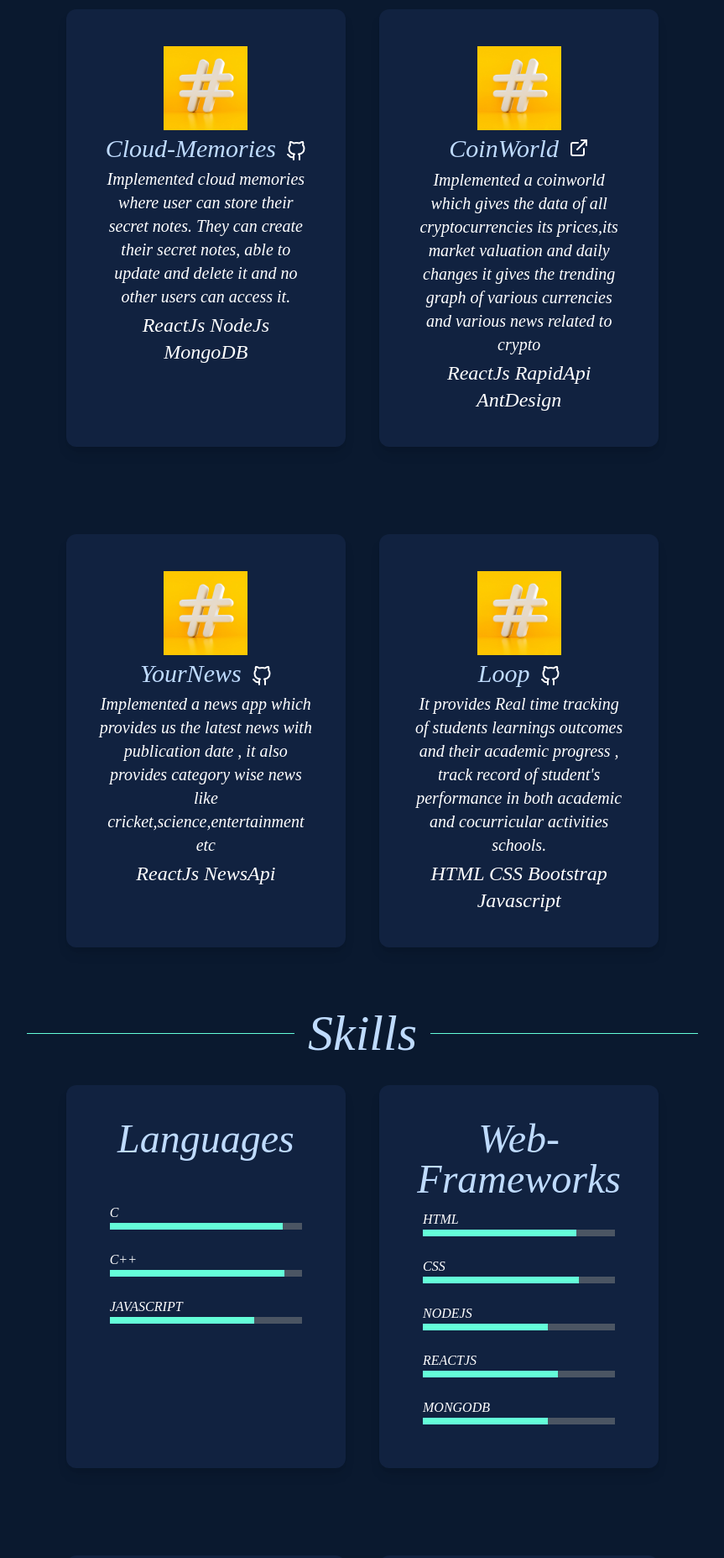
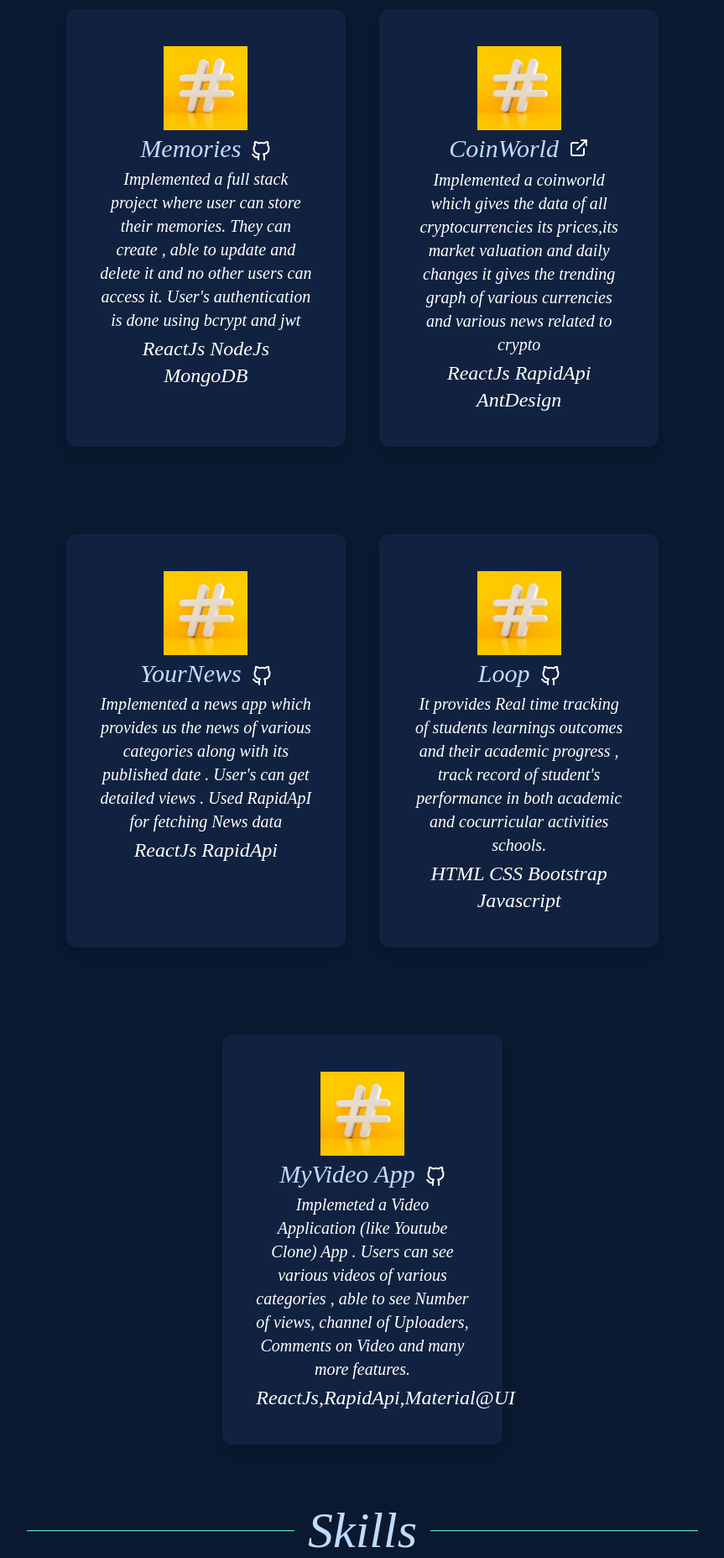
Before and after one commit to jharaghav32/MyPortfolio, a Next.js app: page / in a window 1280 px wide. Shown: the part 1520-3375 px from the top of the page at 84% size, without its empty margins (208-1071 px from the left). Built offline with nearby package versions, Linux system fonts and the light colour scheme.

Commit message:
added one more project

```diff
--- a/pages/index.tsx
+++ b/pages/index.tsx
@@ -43,6 +43,7 @@ export default function Home() {
       </Head>
       <main className='px-10 bg-white md:px-20 lg:px-60 dark:bg-darkbg dark:text-white italic' >
         <section >
+        {/* NavBar */}
           <nav className='py-10 mb-10 flex   justify-between font-lobster text-xl md:text-3xl ' >
             <h1 className='  font-lobster dark:text-hovcol text-gray-700 mx-2 my-2 '>PORTFOLIO</h1>
             <ul className='flex items-center'>
@@ -65,6 +66,7 @@ export default function Home() {
 
             </ul>
           </nav>
+          {/* Small introduction Section  */}
           <div className='text-center text-gray-700 p-10 font-lobster dark:text-white'>
             {/* <p className='text-hovcol text-2xl '>Hi , my name is  </p> */}
             <h1 className=' text-4xl font-lobster text-blue-800  md:text-7xl dark:text-blue-200  '>Raghav Kumar Jha</h1>
@@ -88,7 +90,7 @@ export default function Home() {
             </a>
           </div>
         </section>
-        {/* next section */}
+        {/* About section */}
         <section >
           <div className='text-center text-gray-700 font-lobster py-10 dark:text-white '>
             <fieldset className="border-t border-slate-500 dark:border-hovcol">
@@ -103,25 +105,28 @@ export default function Home() {
 
             <p className='text-lg py-3 leading-8 max-w-lg mx-auto md:text-2xl'>I have a deep interest in web-development and enjoyed learning new stuff . I   have made several projects using MERN stack.Apart from that I enjoyed solving problems and have solved more than 1000+ problem on various coding platforms. I am a 3 star coder at codechef and have   max-rating of 1600+ on leetcode.</p>
           </div>
-
+          {/* Projects Section  */}
           <fieldset id='project' className="mt-10 py-2 border-t border-slate-500 dark:border-hovcol font-lobster ">
             <legend className="mx-auto px-4 text-black text-2xl italic"> <h3 id='about' className=' text-4xl md:text-6xl dark:text-blue-200 text-blue-800 '>My Projects<br /></h3></legend>
           </fieldset>
+          {/* Project---1 */}
           <div className='md:flex md:flex-wrap  gap-10 justify-center'>
             {/* <h1 className=' text-4xl py-2 md:text-5xl dark:text-blue-200 text-center'>My Projects</h1> */}
             <div className=' text-center p-10 text-gray-700 font-lobster shadow-lg rounded-xl my-8 md:w-5/12 dark:text-white dark:bg-dcardbg hover:-translate-y-2'>
               <div className='flex justify-center m-1'>
                 <Image src="/has.jpg" alt='' width={100} height={100} />
               </div>
-              <h3 className='text-2xl md:text-3xl'><span className='dark:text-blue-200 text-blue-800'>Cloud-Memories</span><a href='https://github.com/jharaghav32/CloudMemories' target="_blank" rel='noopener noreferrer'>
+              <h3 className='text-2xl md:text-3xl'><span className='dark:text-blue-200 text-blue-800'>Memories</span><a href='https://github.com/jharaghav32/CloudMemories' target="_blank" rel='noopener noreferrer'>
                 <FiGithub className=' inline cursor-pointer hover:text-blue-800 dark:hover:text-hovcol text-xl md:text-2xl ml-3' />
               </a>
               </h3>
-              <p className='text-lg py-1 md:text-xl'>Implemented cloud memories where user can store their secret notes. They can create their secret notes, able to
-                update and delete it and no other users can access it.</p>
+              <p className='text-lg py-1 md:text-xl'>Implemented a full stack project  where user can store their memories. They can create , able to
+                update and delete it and no other users can access it. User's  authentication is done using
+                bcrypt and jwt</p>
               <h4 className='text-xl md:text-2xl'>ReactJs NodeJs MongoDB</h4>
 
             </div>
+            {/* Project---2 */}
             <div className='text-center p-10 text-gray-700 font-lobster shadow-lg rounded-xl my-8 md:w-5/12 dark:text-white dark:bg-dcardbg hover:-translate-y-2'>
               <div className='flex justify-center m-1'>
                 <Image src="/has.jpg" alt='' width={100} height={100} className=''  />
@@ -134,6 +139,7 @@ export default function Home() {
               <h4 className='text-xl md:text-2xl'>ReactJs RapidApi AntDesign </h4>
 
             </div>
+            {/* Project---4 */}
             <div className='text-center p-10 text-gray-700 font-lobster shadow-lg rounded-xl my-8 md:w-5/12 dark:text-white dark:bg-dcardbg hover:-translate-y-2'>
               <div className='flex justify-center m-1'>
                 <Image src="/has.jpg" alt='' width={100} height={100} />
@@ -141,20 +147,38 @@ export default function Home() {
               <h3 className='text-2xl md:text-3xl'><span className='dark:text-blue-200 text-blue-800'>YourNews</span>
                 <a href='https://github.com/jharaghav32/YourNews' target="_blank" rel='noopener noreferrer'>
                   <FiGithub className=' inline cursor-pointer hover:text-blue-800 dark:hover:text-hovcol text-xl md:text-2xl ml-3' /></a></h3>
-              <p className='text-lg py-1 md:text-xl'>Implemented a news app which provides us the latest news with publication date , it also provides category wise news like cricket,science,entertainment etc</p>
-              <h4 className='text-xl md:text-2xl'>ReactJs NewsApi</h4>
+              <p className='text-lg py-1 md:text-xl'>Implemented a news app which provides us the news of various categories along with its published
+              date . User's can get detailed views . Used RapidApI for fetching News data</p>
+              <h4 className='text-xl md:text-2xl'>ReactJs RapidApi</h4>
 
             </div>
+            {/* Project---3 */}
             <div className='text-center p-10 text-gray-700 font-lobster shadow-lg rounded-xl my-8 md:w-5/12 dark:text-white dark:bg-dcardbg hover:-translate-y-2'>
               <div className='flex justify-center m-1'>
                 <Image src="/has.jpg" alt='' width={100} height={100} />
               </div>
               <h3 className='text-2xl md:text-3xl'><span className='dark:text-blue-200 text-blue-800'>Loop</span>
-                <a href='https://github.com/Vishalrai2002/MAIT_SIH' target="_blank" rel='noopener noreferrer'>
+                <a href='https://github.com/jharaghav32/MAIT_SIH' target="_blank" rel='noopener noreferrer'>
                   <FiGithub className=' inline cursor-pointer hover:text-blue-800 dark:hover:text-hovcol text-xl md:text-2xl ml-3' /></a></h3>
               <p className='text-lg py-1 md:text-xl'>It provides   Real time tracking of students learnings outcomes and their academic progress  , track record of student&apos;s performance in both academic and cocurricular activities
                 schools.</p>
               <h4 className='text-xl md:text-2xl'>HTML CSS Bootstrap Javascript</h4>
+
+            </div>
+              {/* Project---4 */}
+              <div className='text-center p-10 text-gray-700 font-lobster shadow-lg rounded-xl my-8 md:w-5/12 dark:text-white dark:bg-dcardbg hover:-translate-y-2'>
+              <div className='flex justify-center m-1'>
+                <Image src="/has.jpg" alt='' width={100} height={100} />
+              </div>
+              <h3 className='text-2xl md:text-3xl'><span className='dark:text-blue-200 text-blue-800'>MyVideo App</span>
+                <a href='https://github.com/jharaghav32/MyVideoApp' target="_blank" rel='noopener noreferrer'>
+                  <FiGithub className=' inline cursor-pointer hover:text-blue-800 dark:hover:text-hovcol text-xl md:text-2xl ml-3' /></a></h3>
+              <p className='text-lg py-1 md:text-xl'>
+              Implemeted a Video Application (like Youtube Clone) App .
+              Users can see various videos of various categories , able to see Number of views, channel of Uploaders,
+              Comments on Video and many more features.
+               </p>
+              <h4 className='text-xl md:text-2xl'>ReactJs,RapidApi,Material@UI</h4>
 
             </div>
           </div>
```
